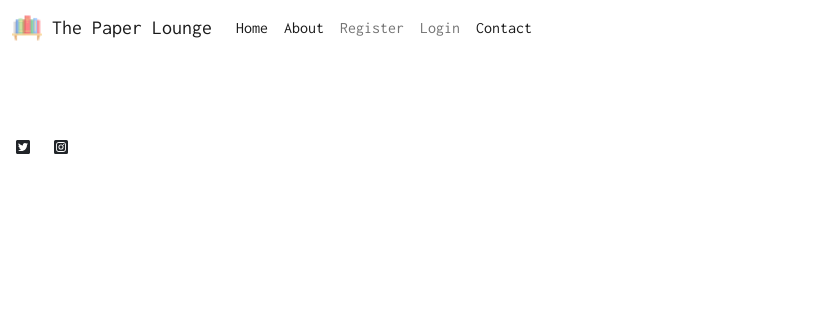
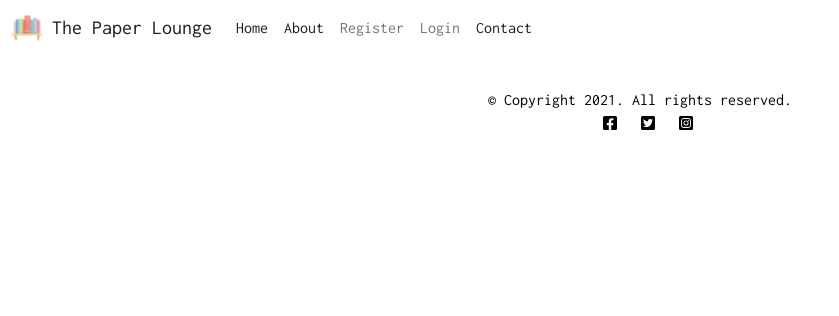
Before and after one commit to cornishcoder1/the_paper_lounge, a Django app: page / in a window 1280 px wide. Shown: the top 316 px of the page, without its empty margins (0-839 px from the left). Run offline with Django 3.2, Linux system fonts and the light colour scheme; data that the repository does not hold is empty; some libraries are stand-ins or nearby versions.

Commit message:
Correct paragraph tag error in footer in line 76,  base.html

```diff
--- a/templates/base.html
+++ b/templates/base.html
@@ -68,11 +68,12 @@
 
     <!-- Footer -->
     <footer class="footer mt-auto py-3 dark-bg">
-        <p class="m-0 text-center text-white">© Copyright 2021. All rights reserved.</p>
-        <p class="m-0 text-center text-white">
-            <i class="fab fa-facebook-square ms-3"></i></p>
+        <p class="m-0 text-center text-black">© Copyright 2021. All rights reserved.</p>
+        <p class="m-0 text-center text-black">
+            <i class="fab fa-facebook-square ms-3"></i>
             <i class="fab fa-twitter-square ms-3"></i>
             <i class="fab fa-instagram-square ms-3"></i>
+        </p>
     </footer>
 
 </body>
```
